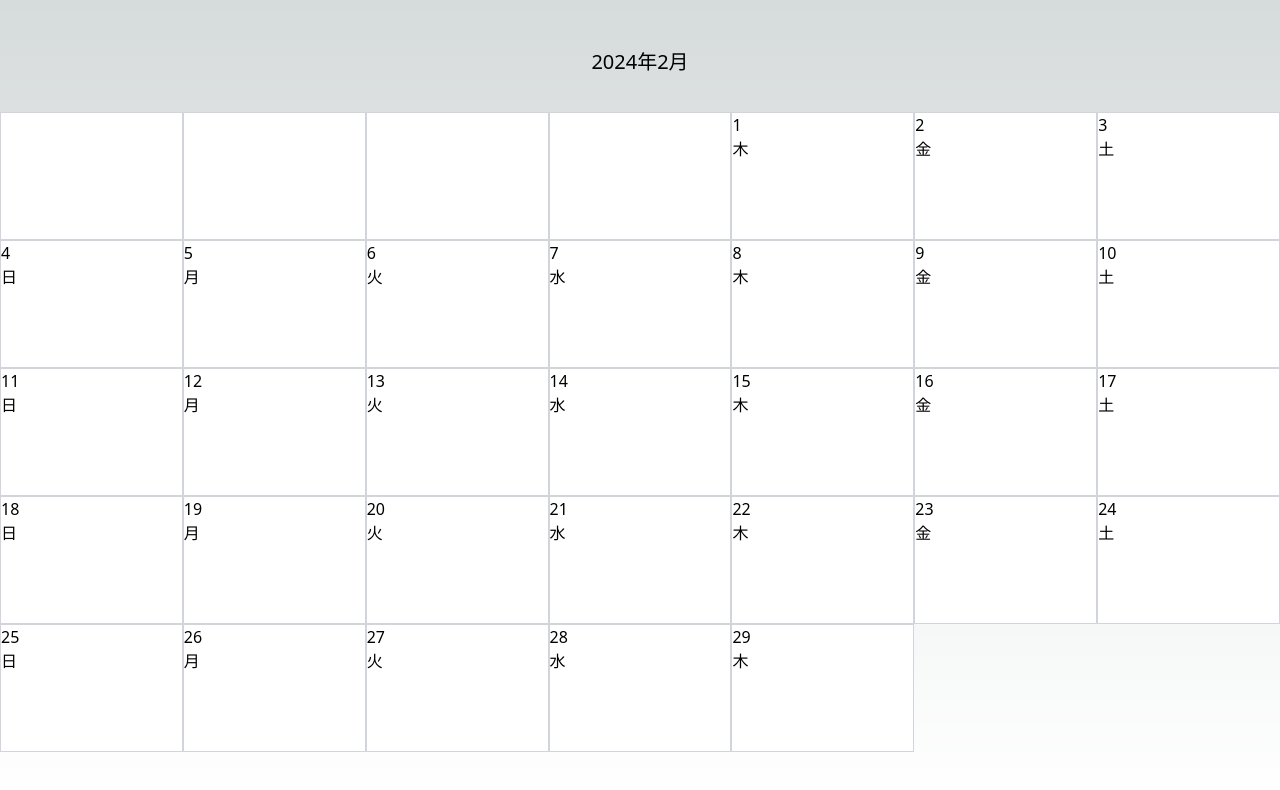
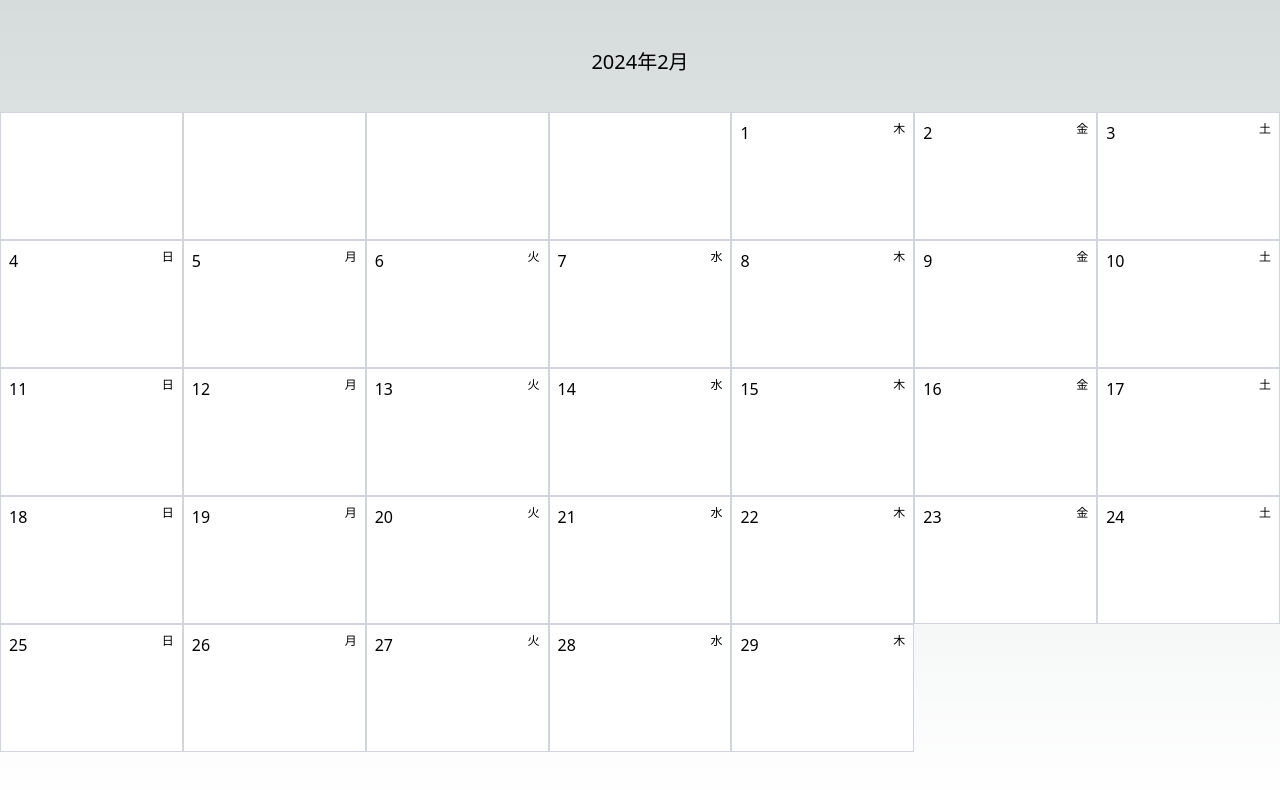
Before and after one commit to theMistletoe/postgres-prisma, a Next.js app: page / in a window 1280 px wide. Shown: the top 790 px of the page. Built offline with nearby package versions, Linux system fonts and the light colour scheme.

Commit message:
components/calendar/DateBox.tsxの変更: 日付と曜日の表示を修正

```diff
--- a/components/calendar/DateBox.tsx
+++ b/components/calendar/DateBox.tsx
@@ -11,10 +11,10 @@ export function DateBox({
     return (
         <div data-testid="date-box" className="bg-white border border-gray-300 h-32">
             {!blank && date && (
-                <>
+                <div className="flex m-2 justify-between">
                     <p>{date.getDate()}</p>
-                    <p>{translateDayOfWeek(date)}</p>
-                </>
+                    <p className="text-xs">{translateDayOfWeek(date)}</p>
+                </div>
             )}
         </div>
     );
```
